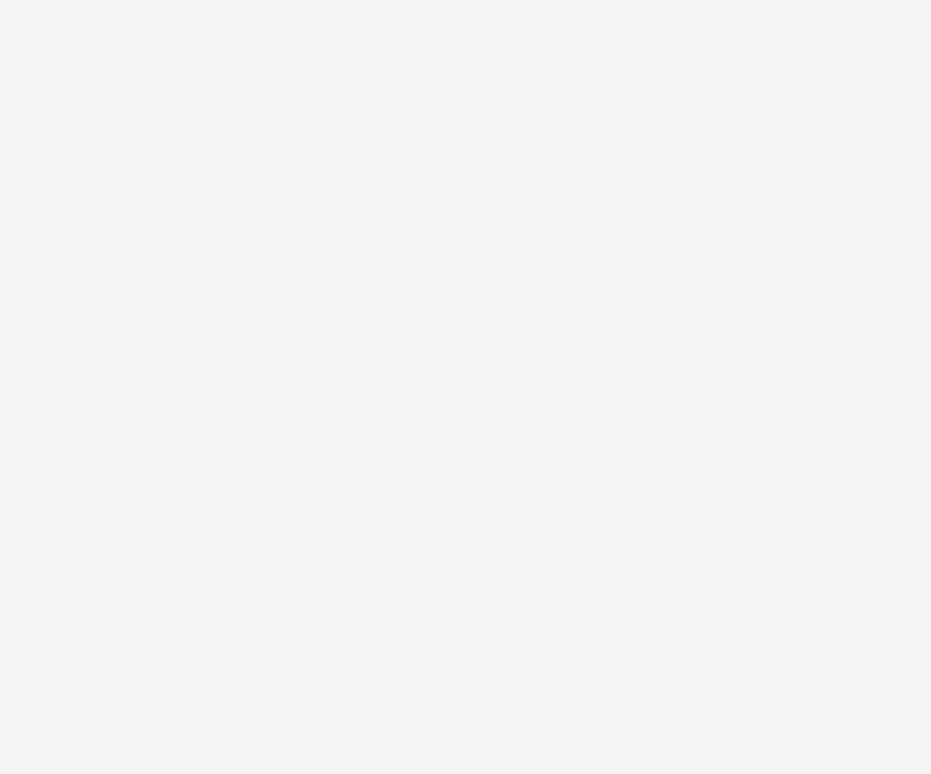
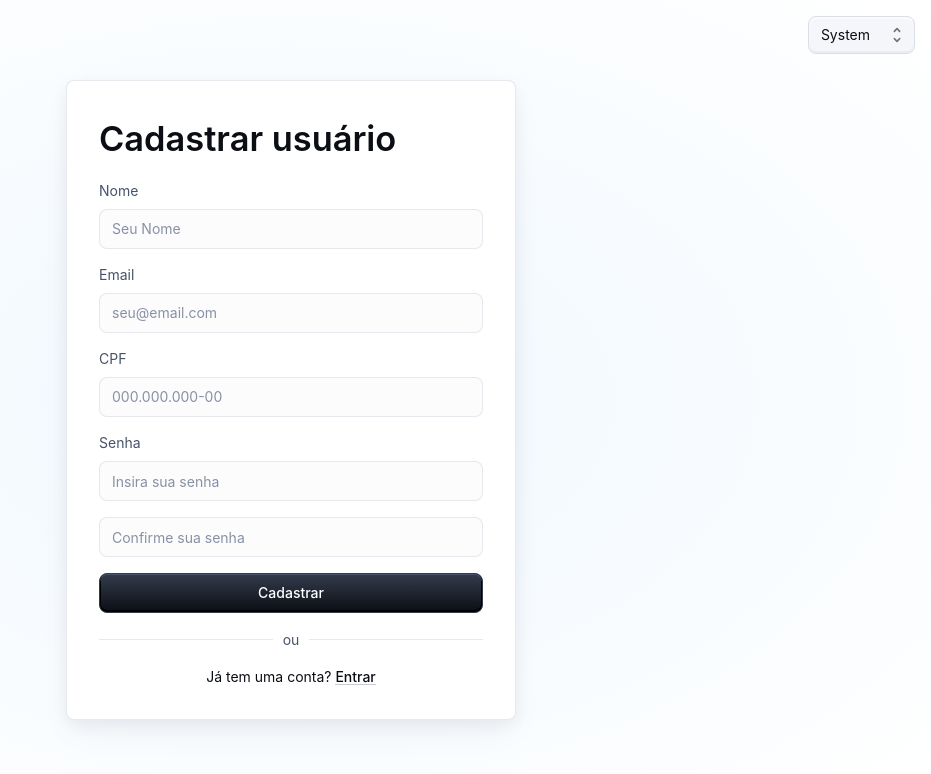
Before and after one commit to ramonexe/baixada-santista-webapp, a React (Vite) app: page /cadastrar in a window 1280 px wide. Before the commit this address had no page. Shown: the top 774 px of the page, without its empty margins (349-1280 px from the left). Built offline with nearby package versions, Linux system fonts and the light colour scheme.

Commit message:
adicionar: implementar autenticação de usuário; atualizar rotas de navegação e componentes de formulário; adicionar lógica para edição de senha na lista de usuários

```diff
--- a/src/App.tsx
+++ b/src/App.tsx
@@ -13,8 +13,8 @@ function App() {
     <ThemeProvider theme={theme}>
       <GlobalStyles />
       <Routes>
-        <Route path="/sign-in" element={<SignIn />} />
-        <Route path="/sign-up" element={<SignUp />} />
+        <Route path="/entrar" element={<SignIn />} />
+        <Route path="/cadastrar" element={<SignUp />} />
         <Route path="/admin" element={<AdminPanel />} >
           <Route path="usuarios" element={<ListaUsuarios />} />
           {/* AUREO PODE COLOCAR OUTRA ROTA PARA O COMPONENTE DE LISTA DE PRODUTOS AQUI!
--- a/src/components/ListaUsuarios.tsx
+++ b/src/components/ListaUsuarios.tsx
@@ -11,6 +11,9 @@ interface User {
   id: number;
   nickname: string;
   email: string;
+  senha: string;
+  senhaNova: string;
+  senhaConfirmacao: string;
   role: string;
   ativo: boolean;
 }
@@ -25,6 +28,7 @@ const ListaUsuarios: React.FC = () => {
     const fetchUsers = async () => {
       try {
         const users = await listarUsuarios();
+        console.log(users);
         setUsers(users);
       } catch (error) {
         console.error('Error listing users:', error);
@@ -48,11 +52,18 @@ const ListaUsuarios: React.FC = () => {
   const handleSave = async () => {
     if (selectedUser) {
       try {
+        if (selectedUser.senhaNova !== selectedUser.senhaConfirmacao) {
+          setErrorMessage('As senhas não coincidem.');
+          return;
+        }
+
         await axiosInstance.put(`/usuario/editar/${selectedUser.id}`, {
           nickname: selectedUser.nickname,
           email: selectedUser.email,
+          cpf: selectedUser.cpf,
+          senha: selectedUser.senha,
+          senhaNova: selectedUser.senhaNova,
           role: selectedUser.role,
-          cpf: selectedUser.cpf,
           ativo: selectedUser.ativo,
         });
         handleCloseModal();
@@ -106,8 +117,8 @@ const ListaUsuarios: React.FC = () => {
             <h2>Editar Usuário</h2>
             {errorMessage && <ErrorMessage>{errorMessage}</ErrorMessage>}
             <label>
-              Nickname:
-              <input
+            <p>Nickname:</p>
+              <StyledInput
                 type="text"
                 value={selectedUser.nickname}
                 onChange={(e) =>
@@ -116,8 +127,9 @@ const ListaUsuarios: React.FC = () => {
               />
             </label>
             <label>
-              Email:
-              <input
+            <p>Email:</p>
+              <StyledInput
+                disabled
                 type="email"
                 value={selectedUser.email}
                 onChange={(e) =>
@@ -126,8 +138,8 @@ const ListaUsuarios: React.FC = () => {
               />
             </label>
             <label>
-              CPF:
-              <input
+            <p>CPF:</p>
+              <StyledInput
                 type="cpf"
                 value={selectedUser.cpf}
                 onChange={(e) =>
@@ -136,7 +148,31 @@ const ListaUsuarios: React.FC = () => {
               />
             </label>
             <label>
-              Role:
+            <p>Alterar senha:</p>
+              <StyledInput
+                type="password"
+                placeholder="Senha atual"
+                onChange={(e) =>
+                  setSelectedUser({ ...selectedUser, senha: e.target.value })
+                }
+              />
+              <StyledInput
+                type="password"
+                placeholder="Nova senha"
+                onChange={(e) =>
+                  setSelectedUser({ ...selectedUser, senhaNova: e.target.value })
+                }
+              />
+              <StyledInput
+                type="password"
+                placeholder='Confirmar nova senha'
+                onChange={(e) =>
+                  setSelectedUser({ ...selectedUser, senhaConfirmacao: e.target.value })
+                }
+              />
+            </label>
+            <label>
+            <p>Cargo:</p>
               <select
                 value={selectedUser.role}
                 onChange={(e) =>
@@ -194,6 +230,14 @@ const Container = styled.div`
   border-radius: 0.5rem;
   box-shadow: 0 2px 4px rgba(0, 0, 0, 0.1);
   color: ${({ theme }) => theme.colors.text};
+`;
+
+const StyledInput = styled.input`
+  width: 95%;
+  padding: 0.5rem;
+  margin-top: 0.5rem;
+  border-radius: 0.5rem;
+  border: 1px solid ${({ theme }) => theme.colors.secondary};
 `;
 
 const ItemList = styled.div`
@@ -280,6 +324,8 @@ const EditIcon = styled(Edit)`
 const ModalContent = styled.div`
   display: flex;
   flex-direction: column;
+  justify-content: center;
+  margin: 0 auto;
   gap: 1rem;
 `;
 
--- a/src/components/sidebar.tsx
+++ b/src/components/sidebar.tsx
@@ -13,7 +13,7 @@ const Sidebar = () => {
 
   const handleNavigate = (path: string) => {
     navigate(path);
-    setIsOpen(false); // Fechar o sidebar ao navegar
+    setIsOpen(false);
   };
 
   return (
--- a/src/pages/sign-in/SignIn.tsx
+++ b/src/pages/sign-in/SignIn.tsx
@@ -12,6 +12,8 @@ import MuiCard from '@mui/material/Card';
 import { styled } from '@mui/material/styles';
 import AppTheme from '../shared-theme/AppTheme';
 import ColorModeSelect from '../shared-theme/ColorModeSelect';
+import { authUser } from '../../services/axiosServices';
+import { useNavigate } from 'react-router-dom';
 
 const Card = styled(MuiCard)(({ theme }) => ({
   display: 'flex',
@@ -50,7 +52,7 @@ const SignInContainer = styled(Stack)(({ theme }) => ({
     backgroundRepeat: 'no-repeat',
     ...theme.applyStyles('dark', {
       backgroundImage:
-        'radial-gradient(at 50% 50%, hsla(210, 100%, 16%, 0.5), hsl(220, 30%, 5%))',
+        'radial-gradient(at 50% 50%, hsla(210, 100%, 6%, 0.8), hsl(220, 100%, 5%))',
     }),
   },
 }));
@@ -60,17 +62,25 @@ export default function SignIn(props: { disableCustomTheme?: boolean }) {
   const [emailErrorMessage, setEmailErrorMessage] = React.useState('');
   const [passwordError, setPasswordError] = React.useState(false);
   const [passwordErrorMessage, setPasswordErrorMessage] = React.useState('');
+  const navigate = useNavigate();
 
-  const handleSubmit = (event: React.FormEvent<HTMLFormElement>) => {
-    if (emailError || passwordError) {
-      event.preventDefault();
-      return;
-    }
-    const data = new FormData(event.currentTarget);
-    console.log({
-      email: data.get('email'),
-      password: data.get('password'),
-    });
+  const handleSubmit = async (event: React.FormEvent<HTMLFormElement>) => {
+    event.preventDefault();
+    const email = (document.getElementById('email') as HTMLInputElement).value;
+    const senha = (document.getElementById('password') as HTMLInputElement).value;
+
+    const dataUser = {
+      email,
+      senha,
+    };
+
+    try {
+      const response = await authUser(dataUser);
+      navigate('/admin');
+      //guardar id do usuário no localstorage
+      localStorage.setItem('userId', response);
+      console.log(response);
+    } catch (error) {}
   };
 
   const validateInputs = () => {
@@ -111,7 +121,7 @@ export default function SignIn(props: { disableCustomTheme?: boolean }) {
             variant="h4"
             sx={{ width: '100%', fontSize: 'clamp(2rem, 10vw, 2.15rem)' }}
           >
-            Sign in
+            Entrar
           </Typography>
           <Box
             component="form"
@@ -132,7 +142,7 @@ export default function SignIn(props: { disableCustomTheme?: boolean }) {
                 id="email"
                 type="email"
                 name="email"
-                placeholder="your@email.com"
+                placeholder="seu@email.com"
                 autoComplete="email"
                 autoFocus
                 required
@@ -142,7 +152,7 @@ export default function SignIn(props: { disableCustomTheme?: boolean }) {
               />
             </FormControl>
             <FormControl>
-              <FormLabel htmlFor="password">Password</FormLabel>
+              <FormLabel htmlFor="password">Senha</FormLabel>
               <TextField
                 error={passwordError}
                 helperText={passwordErrorMessage}
@@ -164,18 +174,18 @@ export default function SignIn(props: { disableCustomTheme?: boolean }) {
               variant="contained"
               onClick={validateInputs}
             >
-              Sign in
+              Entrar
             </Button>
           </Box>
           <Box sx={{ display: 'flex', flexDirection: 'column', gap: 2 }}>
             <Typography sx={{ textAlign: 'center' }}>
-              Don&apos;t have an account?{' '}
+              Precisa de uma nova conta?{' '}
               <Link
-                href="/sign-up"
+                href="/cadastrar"
                 variant="body2"
                 sx={{ alignSelf: 'center' }}
               >
-                Sign up
+                Cadastrar
               </Link>
             </Typography>
           </Box>
--- a/src/pages/sign-up/SignUp.tsx
+++ b/src/pages/sign-up/SignUp.tsx
@@ -15,6 +15,7 @@ import AppTheme from '../shared-theme/AppTheme';
 import ColorModeSelect from '../shared-theme/ColorModeSelect';
 import InputMask from 'react-input-mask';
 import { cadastrarUsuario } from '../../services/axiosServices';
+import { useNavigate } from 'react-router-dom';
 
 const Card = styled(MuiCard)(({ theme }) => ({
   display: 'flex',
@@ -67,10 +68,12 @@ export default function SignUp(props: { disableCustomTheme?: boolean }) {
   const [nameErrorMessage, setNameErrorMessage] = React.useState('');
   const [cpfError, setCpfError] = React.useState(false);
   const [cpfErrorMessage, setCpfErrorMessage] = React.useState('');
+  const navigate = useNavigate();
 
   const validateInputs = () => {
     const email = document.getElementById('email') as HTMLInputElement;
     const password = document.getElementById('password') as HTMLInputElement;
+    const passwordConfirm = document.getElementById('passwordconfirm') as HTMLInputElement;
     const name = document.getElementById('name') as HTMLInputElement;
     const cpf = document.getElementById('cpf') as HTMLInputElement;
 
@@ -78,7 +81,7 @@ export default function SignUp(props: { disableCustomTheme?: boolean }) {
 
     if (!email.value || !/\S+@\S+\.\S+/.test(email.value)) {
       setEmailError(true);
-      setEmailErrorMessage('Please enter a valid email address.');
+      setEmailErrorMessage('Por favor insira um e-mail válido.');
       isValid = false;
     } else {
       setEmailError(false);
@@ -87,7 +90,16 @@ export default function SignUp(props: { disableCustomTheme?: boolean }) {
 
     if (!password.value || password.value.length < 6) {
       setPasswordError(true);
-      setPasswordErrorMessage('Password must be at least 6 characters long.');
+      setPasswordErrorMessage('A senha deve ter no mínimo 6 caracteres.');
+      isValid = false;
+    } else {
+      setPasswordError(false);
+      setPasswordErrorMessage('');
+    }
+
+    if (password.value !== passwordConfirm.value) {
+      setPasswordError(true);
+      setPasswordErrorMessage('As senhas não coincidem.');
       isValid = false;
     } else {
       setPasswordError(false);
@@ -96,7 +108,7 @@ export default function SignUp(props: { disableCustomTheme?: boolean }) {
 
     if (!name.value || name.value.length < 1) {
       setNameError(true);
-      setNameErrorMessage('Name is required.');
+      setNameErrorMessage('Nome é obrigatório.');
       isValid = false;
     } else {
       setNameError(false);
@@ -138,6 +150,7 @@ export default function SignUp(props: { disableCustomTheme?: boolean }) {
     try {
       const response = await cadastrarUsuario(data);
       console.log('Usuário cadastrado com sucesso:', response);
+      navigate('/sign-in');
     } catch (error) {
       if ((error as any).response && (error as any).response.data === 'Email já cadastrado') {
         setEmailError(true);
@@ -162,7 +175,7 @@ export default function SignUp(props: { disableCustomTheme?: boolean }) {
             variant="h4"
             sx={{ width: '100%', fontSize: 'clamp(2rem, 10vw, 2.15rem)' }}
           >
-            Sign up
+            Cadastrar usuário
           </Typography>
           <Box
             component="form"
@@ -170,14 +183,14 @@ export default function SignUp(props: { disableCustomTheme?: boolean }) {
             sx={{ display: 'flex', flexDirection: 'column', gap: 2 }}
           >
             <FormControl>
-              <FormLabel htmlFor="name">Username</FormLabel>
+              <FormLabel htmlFor="name">Nome</FormLabel>
               <TextField
                 autoComplete="name"
                 name="name"
                 required
                 fullWidth
                 id="name"
-                placeholder="Jon"
+                placeholder="Seu Nome"
                 error={nameError}
                 helperText={nameErrorMessage}
                 color={nameError ? 'error' : 'primary'}
@@ -189,7 +202,7 @@ export default function SignUp(props: { disableCustomTheme?: boolean }) {
                 required
                 fullWidth
                 id="email"
-                placeholder="your@email.com"
+                placeholder="seu@email.com"
                 name="email"
                 autoComplete="email"
                 variant="outlined"
@@ -220,14 +233,29 @@ export default function SignUp(props: { disableCustomTheme?: boolean }) {
               </InputMask>
             </FormControl>
             <FormControl>
-              <FormLabel htmlFor="password">Password</FormLabel>
+              <FormLabel htmlFor="password">Senha</FormLabel>
               <TextField
                 required
                 fullWidth
                 name="password"
-                placeholder="••••••"
+                placeholder="Insira sua senha"
                 type="password"
                 id="password"
+                autoComplete="new-password"
+                variant="outlined"
+                error={passwordError}
+                helperText={passwordErrorMessage}
+                color={passwordError ? 'error' : 'primary'}
+              />
+            </FormControl>
+            <FormControl>
+              <TextField
+                required
+                fullWidth
+                name="password"
+                placeholder="Confirme sua senha"
+                type="password"
+                id="passwordconfirm"
                 autoComplete="new-password"
                 variant="outlined"
                 error={passwordError}
@@ -241,21 +269,21 @@ export default function SignUp(props: { disableCustomTheme?: boolean }) {
               variant="contained"
               onClick={validateInputs}
             >
-              Sign up
+              Cadastrar
             </Button>
           </Box>
           <Divider>
-            <Typography sx={{ color: 'text.secondary' }}>or</Typography>
+            <Typography sx={{ color: 'text.secondary' }}>ou</Typography>
           </Divider>
           <Box sx={{ display: 'flex', flexDirection: 'column', gap: 2 }}>
             <Typography sx={{ textAlign: 'center' }}>
-              Already have an account?{' '}
+              Já tem uma conta?{' '}
               <Link
-                href="/sign-in"
+                href="/entrar"
                 variant="body2"
                 sx={{ alignSelf: 'center' }}
               >
-                Sign in
+                Entrar
               </Link>
             </Typography>
           </Box>
--- a/src/services/axiosServices.ts
+++ b/src/services/axiosServices.ts
@@ -19,3 +19,13 @@ export const listarUsuarios = async () => {
         throw error;
     }
 };
+
+export const authUser = async (data: any) => {
+    try {
+        const response = await axiosInstance.post('/auth', data);
+        return response.data;
+    } catch (error) {
+        console.error('Erro ao autenticar usuário:', error);
+        throw error;
+    }
+}
```
